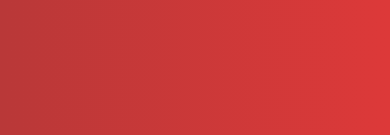
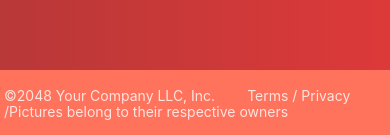
Before and after one commit to Sycendin/gallery, a React (Create React App) app: page /all in a window 390 px wide. Shown: the part 706-841 px from the top of the page. Built offline with nearby package versions, Linux system fonts and the light colour scheme.

Commit message:
added footer with temporary values, adjust meta tag in index.html to better scale website to mobile

```diff
--- a/public/index.html
+++ b/public/index.html
@@ -3,7 +3,7 @@
   <head>
     <meta charset="utf-8" />
     <link rel="icon" href="%PUBLIC_URL%/favicon.ico" />
-    <meta name="viewport" content="width=device-width, initial-scale=1" />
+    <meta name="viewport" content="width=device-width, initial-scale=0.5, minimum-scale=0.5, maximum-scale=0.5">
     <meta name="theme-color" content="#000000" />
     <meta
       name="description"
--- a/src/App.js
+++ b/src/App.js
@@ -5,17 +5,20 @@ import Images from "./Images";
 import CardList from "./components/Cardlist";
 import Nav from "./components/Nav";
 import About from "./components/About";
+import Footer from "./components/Footer";
 function App() {
+  // react hooks states
   const [isOpen, setIsOpen] = useState(false);
   const [changedInfo, setInfo] = useState([]);
   const [route, setRoute] = useState("home");
   const [random, setRandom] = useState(
     Math.floor(Math.random() * Images.length)
   );
-
+  // function that sets the info of the image for the modal
   const infoChange = (event) => {
     setInfo(event);
   };
+  // fuction that sets the routes
   const routeChange = (path) => {
     setRoute(path);
   };
@@ -35,15 +38,18 @@ function App() {
       }
     }
   };
-  useEffect(() => {}, [random]);
+  // Only update random when it is updated
+  useEffect(() => {}, [random], [changedInfo]);
   return (
     <Fragment>
       <Nav routePass={routeChange}></Nav>
+      {/* Render page based on route (home, all, about ) */}
       {route === "home" || route === "all" ? (
         <div className="App">
           <h1 className="flex justify-center bg-light-red">
             Click on an image for more info
           </h1>
+          {/* Only render random button on home route */}
           {route === "home" ? (
             <button
               className=" pointer:hover br2 bg-light-red ma2 f6 fw5-ns dib pa2 no-underline bg-animate bg-white hover-bg-light-blue black"
@@ -72,6 +78,7 @@ function App() {
       ) : route === "about" ? (
         <About></About>
       ) : null}
+      <Footer></Footer>
     </Fragment>
   );
 }
--- a/src/components/Cardlist.js
+++ b/src/components/Cardlist.js
@@ -2,14 +2,12 @@ import React from "react";
 import Card from "./Card";
 
 const CardList = ({ path, randomSelect, changeinfo, images, open }) => {
-  // const random = Math.floor(Math.random() * images.length);
-
-  // need a unique key for map arrays, otherwise react wont like that
-
   return (
     <div>
       {images.map((user, i) => {
+        // Check if path is home
         if (path === "home") {
+          //  If so then only render the card that matches the random number generated
           if (randomSelect === i) {
             return (
               <Card
@@ -24,6 +22,7 @@ const CardList = ({ path, randomSelect, changeinfo, images, open }) => {
             );
           }
         } else {
+          // If path isn't home then render all the cards
           return (
             <Card
               key={i}
@@ -36,6 +35,7 @@ const CardList = ({ path, randomSelect, changeinfo, images, open }) => {
             />
           );
         }
+        return null;
       })}
     </div>
   );
--- /dev/null
+++ b/src/components/Footer.js
@@ -0,0 +1,25 @@
+import React, { Fragment } from "react";
+const Footer = () => {
+  return (
+    <Fragment>
+      <div className="absolute w-100 bottom-0 bg-light-red white-80 pv1 pv1-l ph1">
+        <p className="f6">
+          <span className="dib mr4 mr5-ns">©2048 Your Company LLC, Inc.</span>
+          <a className="link white-80 hover-light-purple" href="/terms">
+            Terms
+          </a>{" "}
+          /
+          <a className="link white-80 hover-gold" href="/privacy">
+            {" "}
+            Privacy{" "}
+          </a>{" "}
+          /
+          <a className=" white-80 ">
+            Pictures belong to their respective owners{" "}
+          </a>
+        </p>
+      </div>
+    </Fragment>
+  );
+};
+export default Footer;
--- a/src/components/Modal.js
+++ b/src/components/Modal.js
@@ -4,10 +4,12 @@ import "./Modal.css";
 
 export default function Modal({ open, onClose, info }) {
   if (!open) return null;
+  // Use portal for modal
   return ReactDOM.createPortal(
     <Fragment>
+      {/* The overlay */}
       <div className=" Overlay-styles"></div>
-
+      {/* The modal */}
       <div className=" flex flex-column Modal-style">
         <h1 className="tc">{`Drawing Mike Trout every day until the lockout is over. ${info[0]}`}</h1>
         <img className="br2 w-40 h-40 center" src={info[2]} alt="face"></img>
@@ -27,6 +29,7 @@ export default function Modal({ open, onClose, info }) {
         </div>
       </div>
     </Fragment>,
+    // Grab the root id of portal for modal
     document.getElementById("portal")
   );
 }
```
